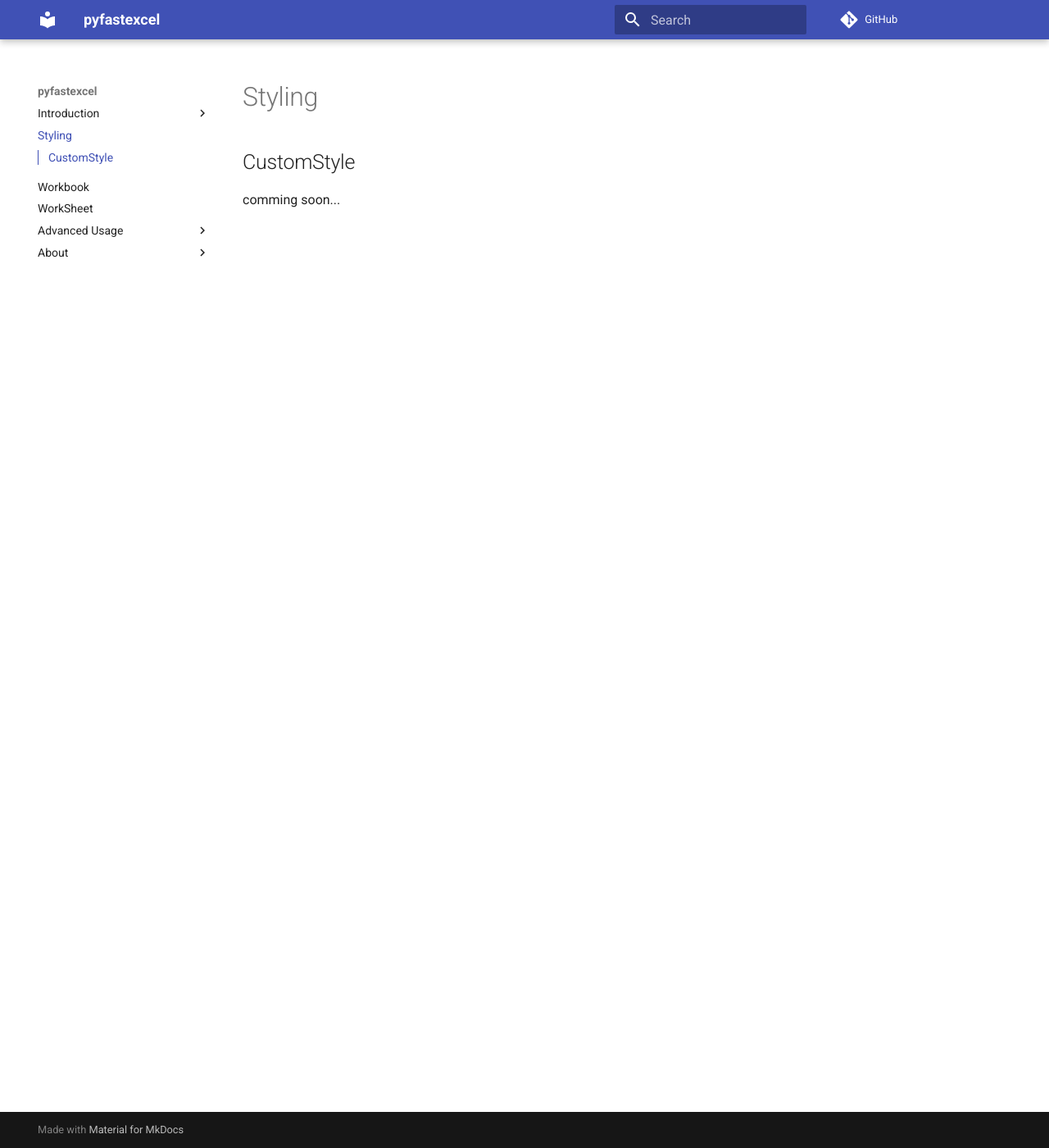
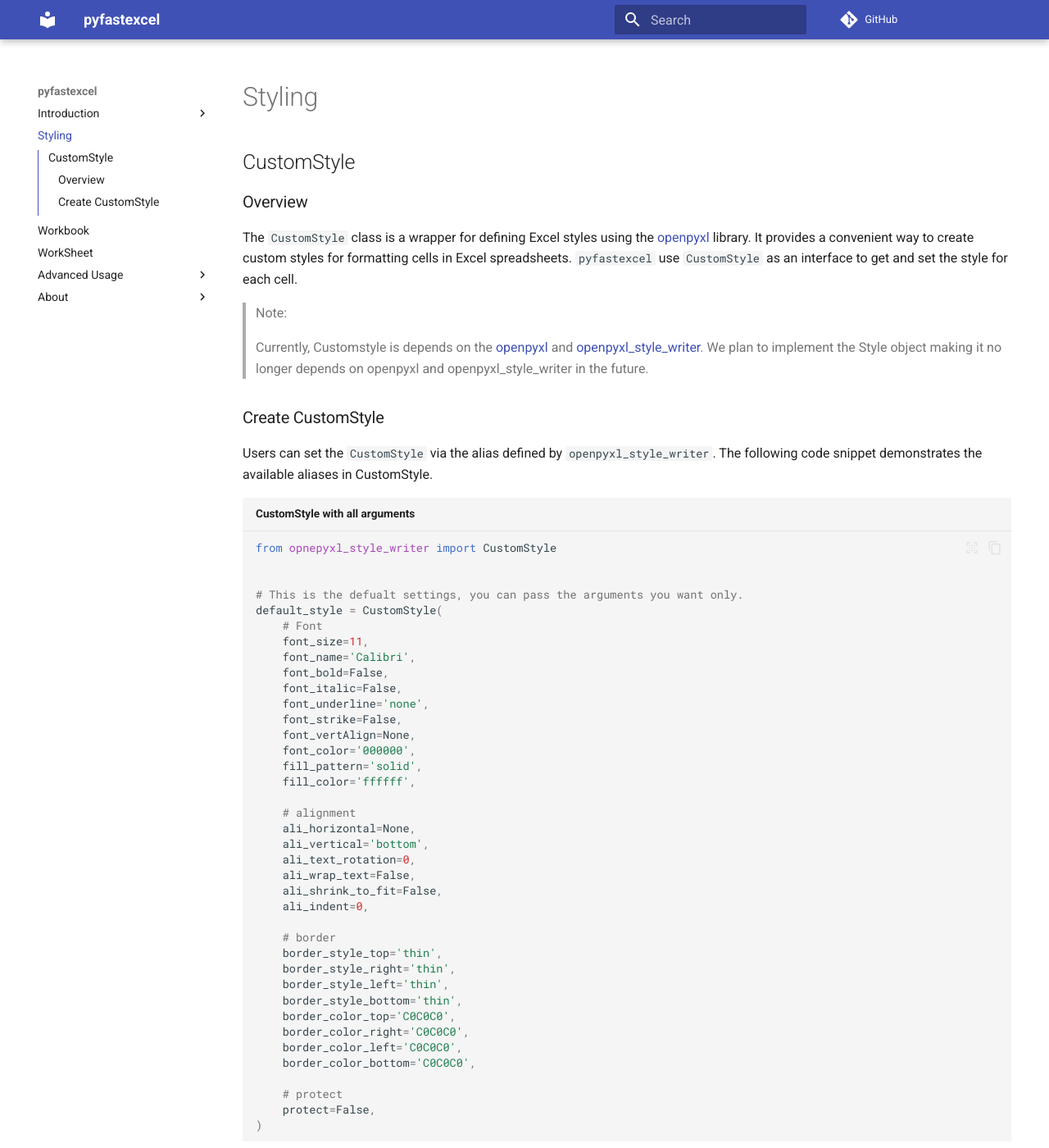
Before and after one commit to Zncl2222/pyfastexcel, an MkDocs documentation site: the page built from docs/style.md, in a window 1280 px wide and 1400 px high. Shown: the whole window at 82% size. Built offline with MkDocs 1.6.1 and Material for MkDocs 9.7.7, drawn with Linux system fonts in a browser that asks for light colours; comment, search, counter and statistics services are not loaded; some of the changed text lies outside the part shown.

Commit message:
docs(style): add the documentation of style

````diff
--- a/docs/style.md
+++ b/docs/style.md
@@ -1,3 +1,103 @@
 ## CustomStyle
 
-comming soon...
+### Overview
+
+The `CustomStyle` class is a wrapper for defining Excel styles using the [openpyxl](https://openpyxl.readthedocs.io/en/stable/) library. It provides a convenient way to create custom styles for formatting cells in Excel spreadsheets. `pyfastexcel` use `CustomStyle` as an interface to get and set the style for each cell.
+
+> Note:
+>
+> Currently, Customstyle is depends on the [openpyxl](https://openpyxl.readthedocs.io/en/stable/)
+> and [openpyxl_style_writer](https://github.com/Zncl2222/openpyxl_style_writer).
+> We plan to implement the Style object making it no longer depends on
+> openpyxl and openpyxl_style_writer in the future.
+
+### Create CustomStyle
+
+Users can set the `CustomStyle` via the alias defined by `openpyxl_style_writer`. The following code snippet demonstrates the available aliases in CustomStyle.
+
+```python title="CustomStyle with all arguments"
+from opnepyxl_style_writer import CustomStyle
+
+
+# This is the defualt settings, you can pass the arguments you want only.
+default_style = CustomStyle(
+    # Font
+    font_size=11,
+    font_name='Calibri',
+    font_bold=False,
+    font_italic=False,
+    font_underline='none',
+    font_strike=False,
+    font_vertAlign=None,
+    font_color='000000',
+    fill_pattern='solid',
+    fill_color='ffffff',
+
+    # alignment
+    ali_horizontal=None,
+    ali_vertical='bottom',
+    ali_text_rotation=0,
+    ali_wrap_text=False,
+    ali_shrink_to_fit=False,
+    ali_indent=0,
+
+    # border
+    border_style_top='thin',
+    border_style_right='thin',
+    border_style_left='thin',
+    border_style_bottom='thin',
+    border_color_top='C0C0C0',
+    border_color_right='C0C0C0',
+    border_color_left='C0C0C0',
+    border_color_bottom='C0C0C0',
+
+    # protect
+    protect=False,
+)
+```
+
+For example we can create a `CustomStyle` where the font is bold and font color is yellow like this.
+
+```python title="CustomStyle"
+yellow_bold_style = CustomStyle(font_bold=True, font_color='ffff00')
+```
+
+Also, you can globally change the default style like
+
+```python title="Change Default Style Globally"
+from openpyxl_style_writer import DefautStyle
+
+
+DefaultStyle.set_default(font_size=16)
+```
+
+Additionally, it is possible to set the style with the original style name from `opnepyxl`
+
+```python
+from opnpyxl.styles import Side
+
+from openpyxl_style_writer import CustomStyle
+
+# Create the dict that the key is the style name from openpyxl
+blue_title_font = {
+    'color': '0000ff',
+    'bold': True,
+    'size': 15,
+}
+cyan_title_pattern = {
+    'patternType': 'solid',
+    'fgColor': '00ffff'
+}
+border = {
+    'left': Side(style='medium', color='cccccc'),
+    'right': Side(style='thin', color='cccccc'),
+    'top': Side(style='double', color='cccccc'),
+    'bottom': Side(style='dashed', color='cccccc'),
+}
+
+custom_title_style = CustomStyle(
+    font_params=blue_title_font,
+    fill_params=cyan_titl_patter,
+    border_params=border,
+)
+```
````
Also changed, not shown: docs/index.md (+1 -1 lines).
